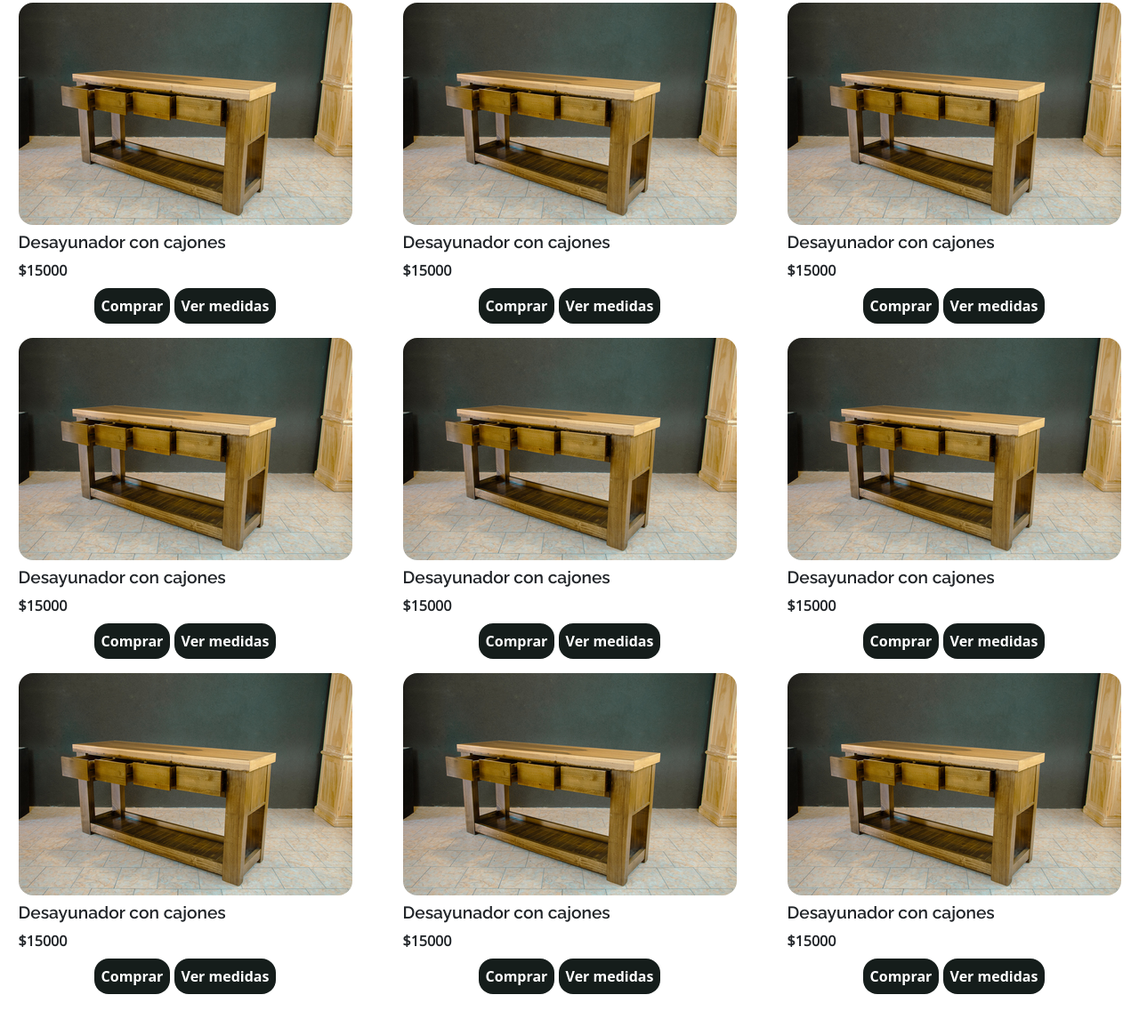
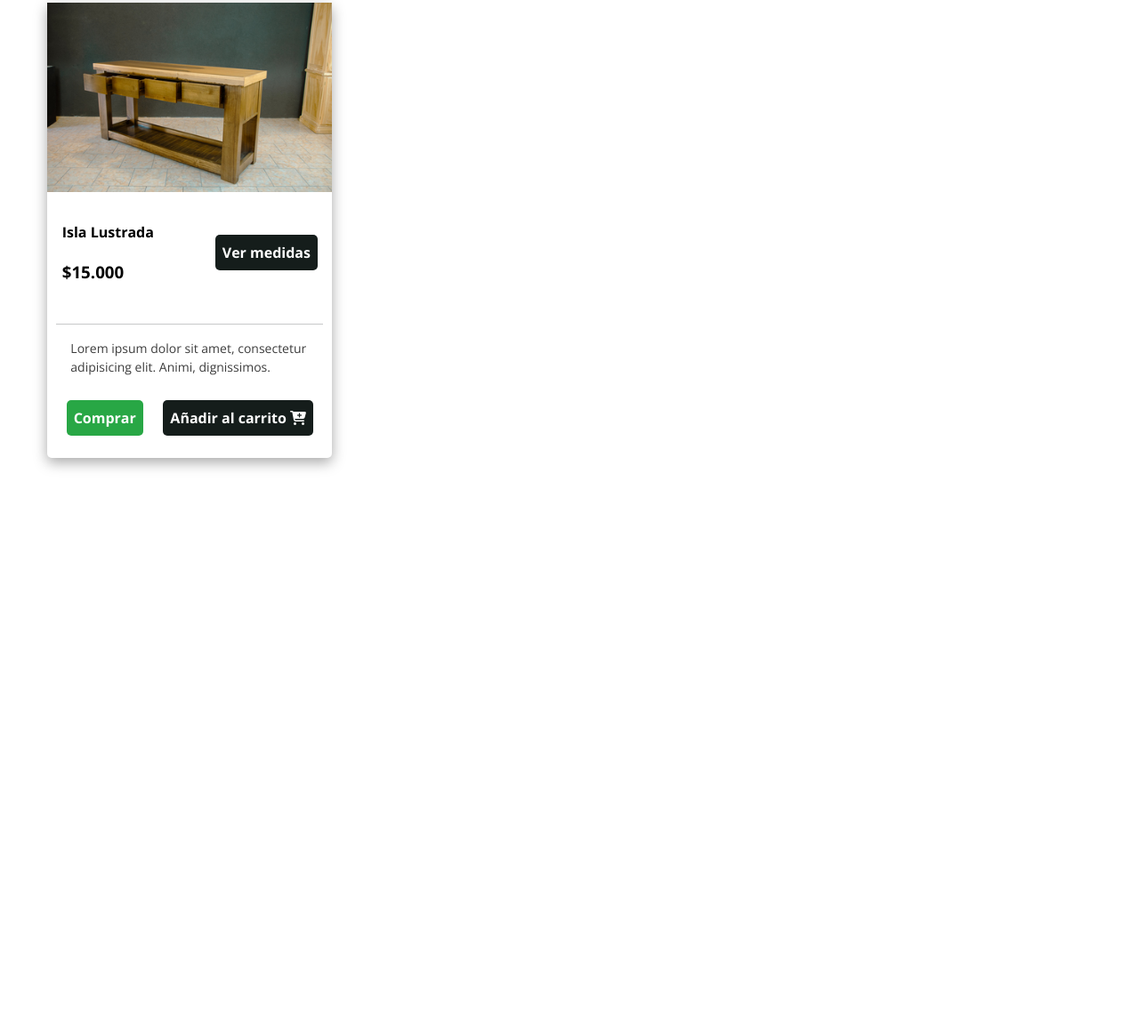
Before and after one commit to malvarez98/acatodo, a website: page pages/productos.html in a window 1280 px wide. Shown: the part 1077-2232 px from the top of the page at 89% size. Drawn offline with nearby package versions, Linux system fonts and the light colour scheme; a web font is replaced by a local one.

Commit message:
card productos terminado

```diff
--- a/pages/productos.html
+++ b/pages/productos.html
@@ -59,91 +59,32 @@
         <div class="productos">
             <section class="producto">
                 <img src="../img/ACATODO-94-rd2.jpg" alt="foto de producto">
-                <h3>Desayunador con cajones</h3>
-                <p>$15000</p>
-                <div>
-                    <button class="comprar">Comprar</button>
-                    <button class="comprar">Ver medidas</button>
+                <div class="productoCard">
+                    <div class="drow">
+                        <div class="productoTitulo">
+                            <h3>Isla Lustrada</h3>
+                            <h4>$15.000</h4>
+                        </div>
+                        <div>
+                            <button class="botones">Ver medidas</button>
+                        </div>
+                    </div>
+                    <hr>
+                    <p>Lorem ipsum dolor sit amet, consectetur adipisicing elit. Animi, dignissimos.</p>
+                    <div class="productoBotones">
+                        <button class="botones comprar">Comprar</button>
+                        <button class="botones">Añadir al carrito <i class="fas fa-cart-plus"></i></button>
+                    </div>
+
                 </div>
-            </section>
-            <section class="producto">
-                <img src="../img/ACATODO-94-rd2.jpg" alt="foto de producto">
-                <h3>Desayunador con cajones</h3>
-                <p>$15000</p>
-                <div>
-                    <button class="comprar">Comprar</button>
-                    <button class="comprar">Ver medidas</button>
-                </div>
-            </section>
-            <section class="producto">
-                <img src="../img/ACATODO-94-rd2.jpg" alt="foto de producto">
-                <h3>Desayunador con cajones</h3>
-                <p>$15000</p>
-                <div>
-                    <button class="comprar">Comprar</button>
-                    <button class="comprar">Ver medidas</button>
-                </div>
-            </section>
-            <section class="producto">
-                <img src="../img/ACATODO-94-rd2.jpg" alt="foto de producto">
-                <h3>Desayunador con cajones</h3>
-                <p>$15000</p>
-                <div>
-                    <button class="comprar">Comprar</button>
-                    <button class="comprar">Ver medidas</button>
-                </div>
-            </section>
-            <section class="producto">
-                <img src="../img/ACATODO-94-rd2.jpg" alt="foto de producto">
-                <h3>Desayunador con cajones</h3>
-                <p>$15000</p>
-                <div>
-                    <button class="comprar">Comprar</button>
-                    <button class="comprar">Ver medidas</button>
-                </div>
-            </section>
-            <section class="producto">
-                <img src="../img/ACATODO-94-rd2.jpg" alt="foto de producto">
-                <h3>Desayunador con cajones</h3>
-                <p>$15000</p>
-                <div>
-                    <button class="comprar">Comprar</button>
-                    <button class="comprar">Ver medidas</button>
-                </div>
-            </section>
-            <section class="producto">
-                <img src="../img/ACATODO-94-rd2.jpg" alt="foto de producto">
-                <h3>Desayunador con cajones</h3>
-                <p>$15000</p>
-                <div>
-                    <button class="comprar">Comprar</button>
-                    <button class="comprar">Ver medidas</button>
-                </div>
-            </section>
-            <section class="producto">
-                <img src="../img/ACATODO-94-rd2.jpg" alt="foto de producto">
-                <h3>Desayunador con cajones</h3>
-                <p>$15000</p>
-                <div>
-                    <button class="comprar">Comprar</button>
-                    <button class="comprar">Ver medidas</button>
-                </div>
-            </section>
-            <section class="producto">
-                <img src="../img/ACATODO-94-rd2.jpg" alt="foto de producto">
-                <h3>Desayunador con cajones</h3>
-                <p>$15000</p>
-                <div>
-                    <button class="comprar">Comprar</button>
-                    <button class="comprar">Ver medidas</button>
-                </div>
+
             </section>
         </div>
         <!-- Portada de productos a medida -->
         <div class="medidaPortada">
             <p>TAMBIEN TRABAJAMOS</p>
             <h2>Muebles a medida</h2>
-            <button class="comprar">Solicitar aquí</button>
+            <button class="botones">Solicitar aquí</button>
         </div>
     </main>
     <!-- Footer -->
--- a/scss/main.scss
+++ b/scss/main.scss
@@ -3,7 +3,9 @@
 /* Raleway */
 @import url('https://fonts.googleapis.com/css2?family=Raleway:wght@400;600;800&display=swap');
 /* Maitre & Maven pro & open sans*/
-@import url('https://fonts.googleapis.com/css2?family=Maitree&family=Maven+Pro&family=Open+Sans&display=swap');
+@import url('https://fonts.googleapis.com/css2?family=Maitree&family=Maven+Pro&display=swap');
+// Open sans
+@import url("https://fonts.googleapis.com/css2?family=Open+Sans:wght@300;400;600;700&display=swap");
 /* Roboto */
 @import url('https://fonts.googleapis.com/css2?family=Roboto&display=swap');
 
--- a/scss/views/_productos.scss
+++ b/scss/views/_productos.scss
@@ -2,55 +2,79 @@
     background-image: url(../img/pine-wood-low.jpg);
     @extend %banner;
 }
+
 .medidaPortada {
     background-image: url(../img/measuring.jpg);
     @extend %banner;
 }
+
 .productos {
     display: grid;
     grid-template-columns: 1fr 1fr 1fr;
     grid-template-rows: 1fr 1fr 1fr;
-    gap: 1rem;
+    row-gap: 1rem;
     padding: 3rem 0;
     justify-items: center;
 
     .producto {
-        display: flex;
-        flex-direction: column;
-        align-items: center;
-
-        img,
-        h3,
-        p {
-            margin-bottom: .5rem;
-        }
+        // display: flex;
+        // flex-direction: column;
+        // align-items: center;
+        // gap: .5rem;
+        box-shadow: rgba(0, 0, 0, 0.35) 0px 5px 15px;
+        border-radius: 5px;
+        height: 32rem;
+        width: 20rem;
+        font-family: 'Open Sans', sans-serif;
 
         img {
-            border-radius: 1rem;
-        }
-
-        h3,
-        p {
-            text-align: left;
             width: 100%;
         }
 
-        h3 {
-            font-family: 'Raleway', sans-serif;
-            font-size: 1.2rem;
-            font-weight: 600;
+        .productoCard {
+            padding: 5px 10px;
+
+            .drow {
+                display: flex;
+                justify-content: space-between;
+                align-items: center;
+                padding: .4rem;
+            }
+
+            p {
+                color: #3d3d3d;
+                margin-bottom: 1.7rem;
+                font-size: 14px;
+                padding: 0 1rem;
+            }
+
+            h4,
+            h3 {
+                font-weight: bold;
+                color: black;
+                margin: 1.5rem 0;
+            }
+
+            h4 {
+                font-size: 1.17rem;
+            }
+
+            h3 {
+                font-size: 1rem;
+            }
+            .productoBotones{
+                display: flex;
+                justify-content: space-around;
+                margin-bottom: 1rem;
+            }
         }
 
-        p {
-            font-family: 'Open Sans', sans-serif;
-            font-weight: bold;
-            font-size: 1rem;
-        }
     }
 }
-.comprar {
+
+.botones {
     padding: .5rem;
-    border-radius: 1rem;
+    border-radius: 5px;
     font-weight: 700;
     font-size: 1rem;
     background-color: #151D1B;
@@ -59,5 +83,9 @@
 
     &:hover {
         background-color: #BEA88E;
+        transition: .5s;
     }
 }
+.comprar{
+    background-color: #28a745;
+}
```
Also changed, not shown: css/style.css.
